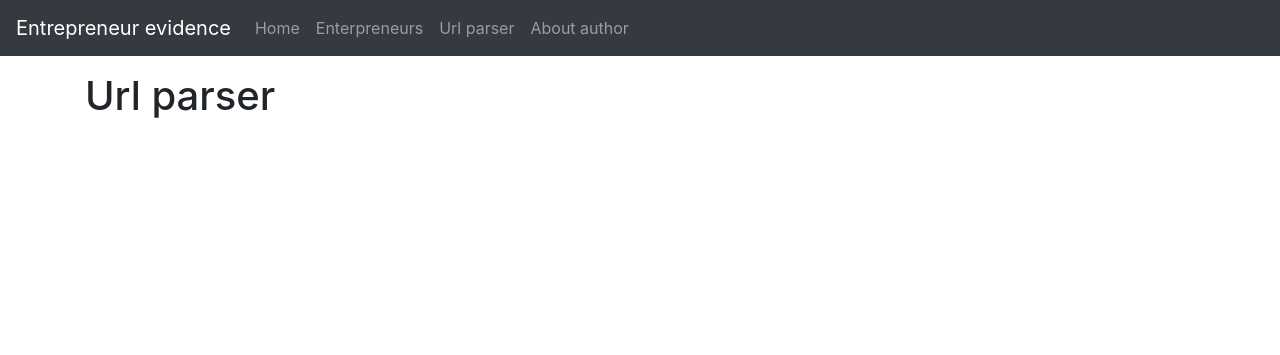
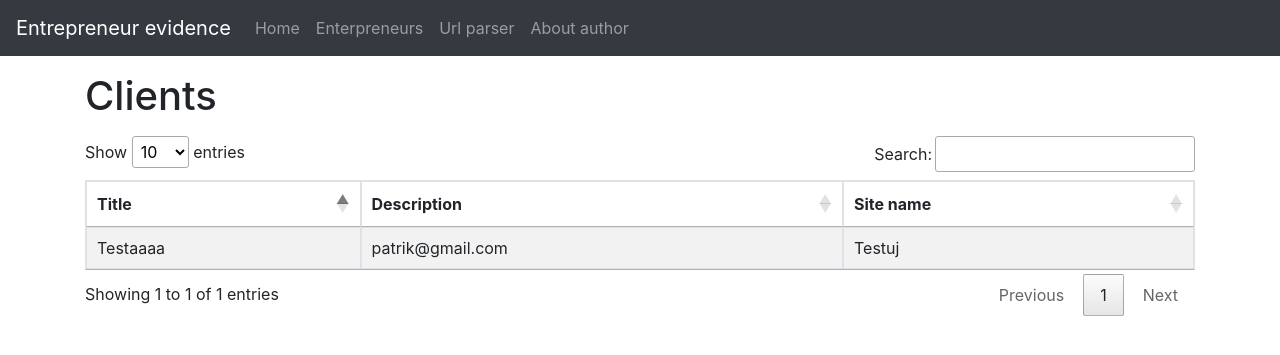
Before and after one commit to patrikduch/entrepreneur-evidence, a Django app: page /urlparser/ in a window 1280 px wide. Shown: the top 355 px of the page. Run offline with Django 3.2, Linux system fonts and the light colour scheme; data comes from the database, SQL or seed files in the repository; both versions use the stored data as it was after the commit; some libraries are stand-ins or nearby versions.

Commit message:
Task list listing

```diff
--- a/root/templates/base.html
+++ b/root/templates/base.html
@@ -9,6 +9,8 @@
 
     <!-- Bootstrap CSS -->
     <link rel="stylesheet" href="https://stackpath.bootstrapcdn.com/bootstrap/4.5.0/css/bootstrap.min.css" integrity="sha384-9aIt2nRpC12Uk9gS9baDl411NQApFmC26EwAOH8WgZl5MYYxFfc+NcPb1dKGj7Sk" crossorigin="anonymous">
+
+    <link rel="stylesheet" href="https://cdn.datatables.net/1.10.21/css/jquery.dataTables.min.css">
 
     <!-- Custom styling -->
     <link rel="stylesheet" href="{% static 'css/App.css' %}">
@@ -45,13 +47,20 @@
     </nav>
 
 
-    <!-- Optional JavaScript -->
+          <!-- Optional JavaScript -->
     <!-- jQuery first, then Popper.js, then Bootstrap JS -->
     <script src="https://code.jquery.com/jquery-3.2.1.min.js"></script>
     <script src="https://cdn.jsdelivr.net/npm/popper.js@1.16.0/dist/umd/popper.min.js" integrity="sha384-Q6E9RHvbIyZFJoft+2mJbHaEWldlvI9IOYy5n3zV9zzTtmI3UksdQRVvoxMfooAo" crossorigin="anonymous"></script>
     <script src="https://stackpath.bootstrapcdn.com/bootstrap/4.5.0/js/bootstrap.min.js" integrity="sha384-OgVRvuATP1z7JjHLkuOU7Xw704+h835Lr+6QL9UvYjZE3Ipu6Tp75j7Bh/kR0JKI" crossorigin="anonymous"></script>
+    <script src="https://cdn.datatables.net/1.10.21/js/jquery.dataTables.min.js"></script>
+
+
+
 
     {% block content %}
+
+
+
     {% endblock %}
 
   </body>
--- a/urlparser/templates/urlparser.html
+++ /dev/null
@@ -1,13 +0,0 @@
-{% extends 'base.html' %}
-{% block title %} Domů {% endblock %}
-
-{% block content %}
-
-
-<div class="container">
-	<h1>Url parser</h1>
-</div>
-
-
-
-{% endblock %}
--- /dev/null
+++ b/urlparser/templates/urlparser/task_list.html
@@ -0,0 +1,46 @@
+{% extends 'base.html' %}
+{% block title %} Domů {% endblock %}
+
+{% block content %}
+
+
+
+<div class="container page-content-container">
+
+    <h1>Clients</h3>
+
+    <table id="task-list" class="table table-striped table-bordered" style="width:100%">
+        <thead>
+            <tr>
+                <th>Title</th>
+                <th>Description</th>
+                <th>Site name</th>
+            </tr>
+        </thead>
+        <tbody>
+
+        	{% for instance in object_list %}
+		 		<tr>
+	                <td>{{ instance.title}}</td>
+	                <td>{{ instance.description }}</td>
+	                <td>{{ instance.siteName }}</td>
+	            </tr>
+			{% endfor %}
+
+        </tbody>
+    </table>
+</div>
+
+
+<script type="text/javascript">
+
+	$(document).ready(function() {
+		$('#task-list').dataTable(); }
+
+	);
+</script>
+
+
+
+
+{% endblock %}
--- a/urlparser/urls.py
+++ b/urlparser/urls.py
@@ -1,6 +1,8 @@
 from django.urls import path
-from . import views
+from .views import (
+	GetData
+)
 
 urlpatterns = [
-    path('urlparser/', views.urlparser, name='urlparser'),
+    path('urlparser/', GetData.as_view(), name='urlparser')
 ]
--- a/urlparser/views.py
+++ b/urlparser/views.py
@@ -1,6 +1,25 @@
 from django.shortcuts import render
 
+from .models import Task
+
+
+from django.views.generic import (
+	CreateView,
+	DetailView,
+	ListView,
+	UpdateView,
+	DeleteView
+)
+
+
+
 # Create your views here.
-def urlparser(request):
 
-	return render(request, 'urlparser.html', {})
+
+
+
+class GetData(ListView):
+
+	queryset = Task.objects.all() # /task/<modalname>_list.html
+
+	print(queryset)
```
Also changed, not shown: db.sqlite3, root/views.py (line endings or trailing spaces), urlparser/models.py (line endings or trailing spaces).
